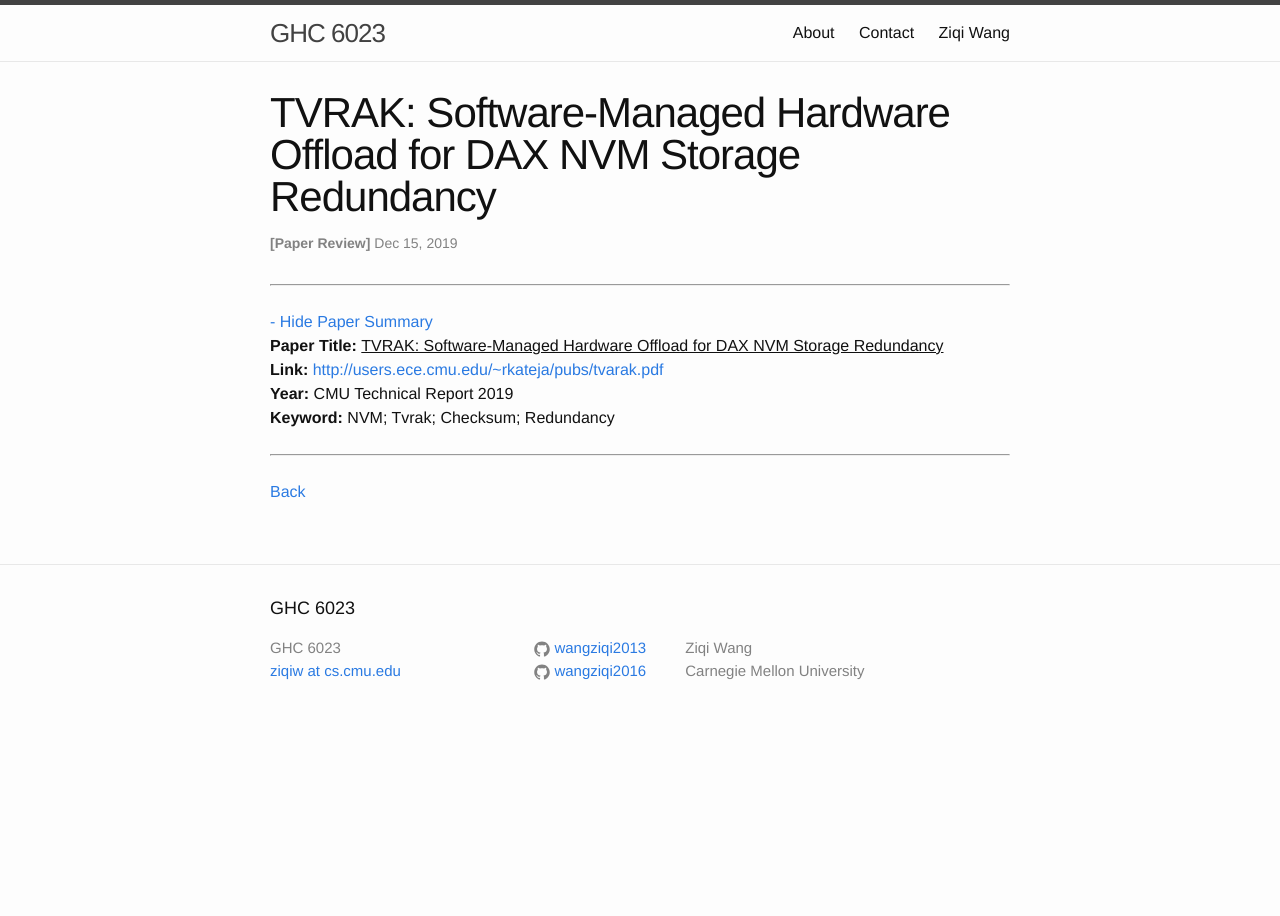
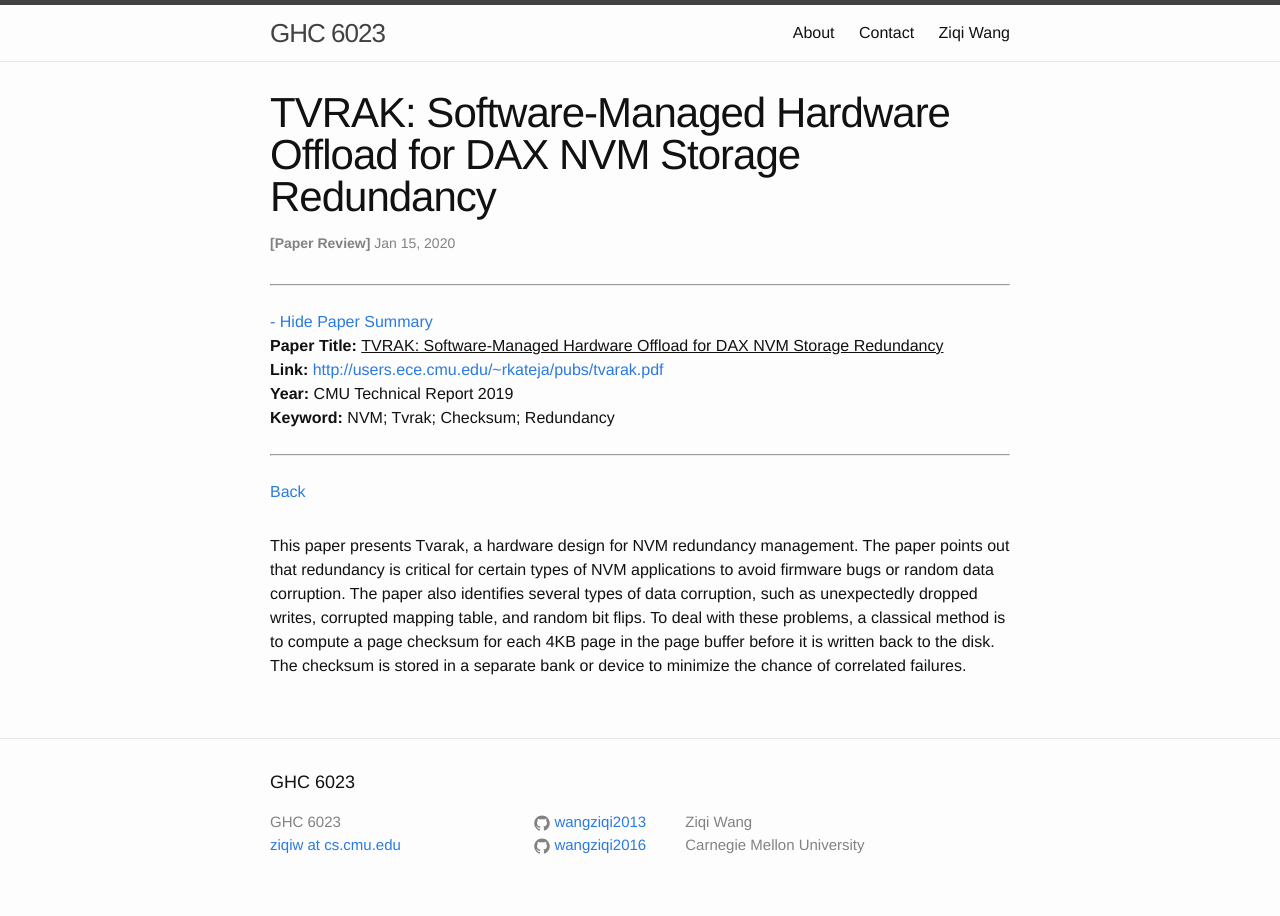
Before and after one commit to wangziqi2013/wangziqi2013.github.io, a Jekyll site: the page built from _posts/2020-01-14-tvrak.markdown, in a window 1280 px wide. Built offline with Jekyll 4.4.1, drawn with Linux system fonts in a browser that asks for light colours.

Commit message:
Adding motivation

```diff
--- a/_posts/2020-01-14-tvrak.markdown
+++ b/_posts/2020-01-14-tvrak.markdown
@@ -1,7 +1,7 @@
 ---
 layout: paper-summary
 title:  "TVRAK: Software-Managed Hardware Offload for DAX NVM Storage Redundancy"
-date:   2019-12-14 19:18:00 -0500
+date:   2020-01-14 19:18:00 -0500
 categories: paper
 paper_title: "TVRAK: Software-Managed Hardware Offload for DAX NVM Storage Redundancy"
 paper_link: http://users.ece.cmu.edu/~rkateja/pubs/tvarak.pdf
@@ -12,3 +12,10 @@ htm_cd:
 htm_cr:
 version_mgmt:
 ---
+
+This paper presents Tvarak, a hardware design for NVM redundancy management. The paper points out that redundancy is
+critical for certain types of NVM applications to avoid firmware bugs or random data corruption. The paper also identifies
+several types of data corruption, such as unexpectedly dropped writes, corrupted mapping table, and random bit flips.
+To deal with these problems, a classical method is to compute a page checksum for each 4KB page in the page buffer before
+it is written back to the disk. The checksum is stored in a separate bank or device to minimize the chance of correlated
+failures.
```
